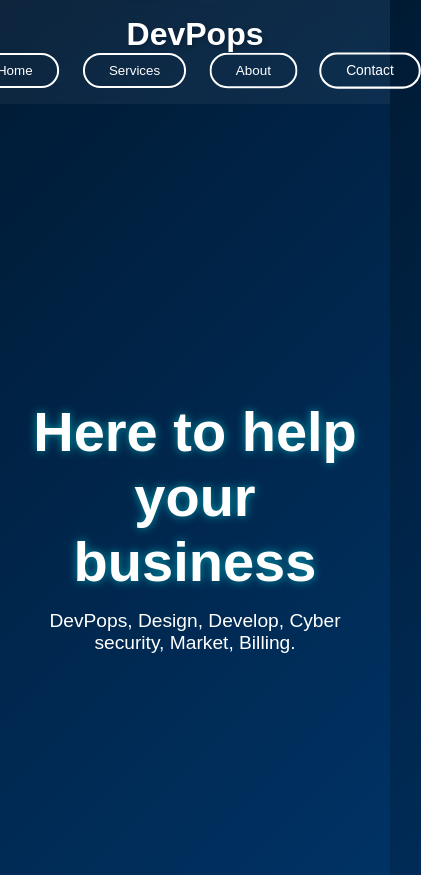
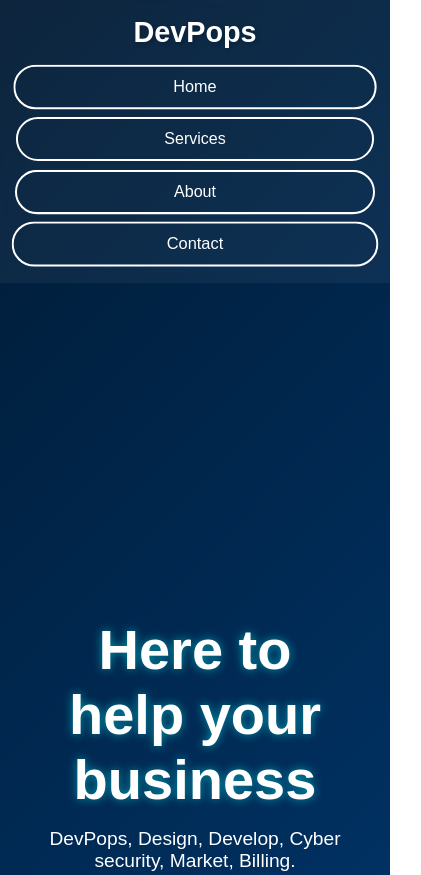
Before and after one commit to DevPops2/DevPops, a plain HTML site: page index.html in a window 390 px wide. Shown: the top 875 px of the page, 421 px wide, since content can reach past the window. Drawn offline with Linux system fonts and the light colour scheme.

Commit message:
Update style.css

```diff
--- a/style.css
+++ b/style.css
@@ -338,33 +338,65 @@ section {
       text-shadow: 0 0 30px rgba(0, 255, 255, 0.8);
   }
 }
+/* Desktop navbar stays fixed */
+.navbar {
+    position: fixed;
+    width: 100%;
+    display: flex;
+    justify-content: space-between;
+    align-items: center;
+    padding: 1.5rem 2rem;
+    background: rgba(255, 255, 255, 0.05);
+    backdrop-filter: blur(10px);
+    z-index: 1000;
+}
+
+/* Mobile-specific changes */
 @media screen and (max-width: 480px) {
+    /* Override desktop navbar */
     .navbar {
-        position: static;  /* This makes the buttons stay in place */
+        position: relative;
         padding: 1rem;
         height: auto;
         flex-direction: column;
-        background: rgba(255, 255, 255, 0.05);
-        backdrop-filter: blur(10px);
+        margin-bottom: 2rem;
     }
 
-    .services-section {
-        display: flex;
-        flex-direction: column;
-        align-items: center;
-        padding: 2rem 1rem;
+    .logo {
+        margin-bottom: 1rem;
+        font-size: 1.8rem;
     }
 
+    .nav-buttons {
+        display: grid;
+        grid-template-columns: 1fr;
+        width: 100%;
+        gap: 0.5rem;
+    }
+
+    button {
+        width: 100%;
+        margin: 0;
+        padding: 0.7rem;
+        font-size: 1rem;
+    }
+
+    /* Stack service cards vertically */
     .services-grid {
         display: flex;
         flex-direction: column;
-        gap: 1.5rem;
-        width: 100%;
-        max-width: 350px;
+        gap: 2rem;
+        padding: 1rem;
     }
 
     .service-card {
         width: 100%;
         margin: 0;
     }
+
+    /* Adjust main content spacing */
+    .content-container {
+        margin-top: 1rem;
+        padding: 0 1rem;
+    }
 }
```
